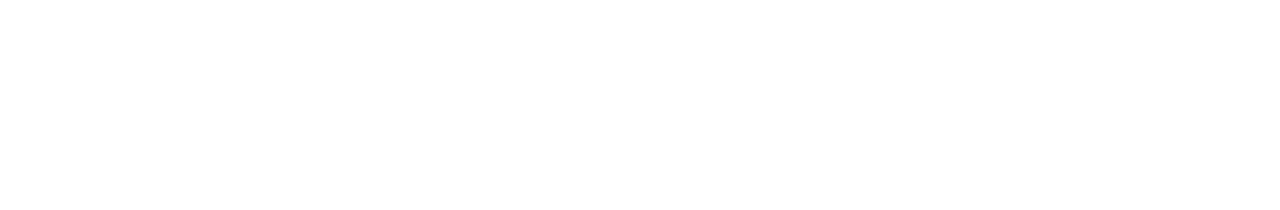
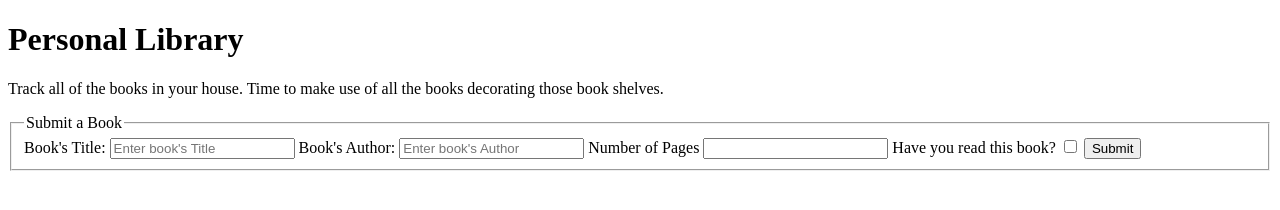
Before and after one commit to L-Bauer/odin_library, a plain HTML site: page index.html in a window 1280 px wide. Drawn offline with Linux system fonts and the light colour scheme.

Commit message:
Setup basic form to submit

```diff
--- a/index.html
+++ b/index.html
@@ -9,7 +9,29 @@
         <link rel="stylesheet" href="style.css">
     </head>
     <body>
+      <h1>Personal Library</h1>
+      <p>
+        Track all of the books in your house. Time to make use of all the books
+        decorating those book shelves.
+      </p>
+       <fieldset id="submit_book">
+        <legend>Submit a Book</legend>
+          <form>
+            <label for="book_title">Book's Title:</label>
+            <input type="text" id="book_title" placeholder="Enter book's Title" required>
 
+            <label for="book_author">Book's Author:</label>
+            <input type="text" id="book_author" placeholder="Enter book's Author" required>
+
+            <label for="page_numbers">Number of Pages</label>
+            <input type="number" id="page_numbers" required>
+
+            <label for="have_read">Have you read this book?</label>
+            <input type="checkbox" id="have_read">
+
+            <button type="submit">Submit</button>
+          </form>
+       </fieldset>
 
         <script src="app.js" async defer></script>
     </body>
```
